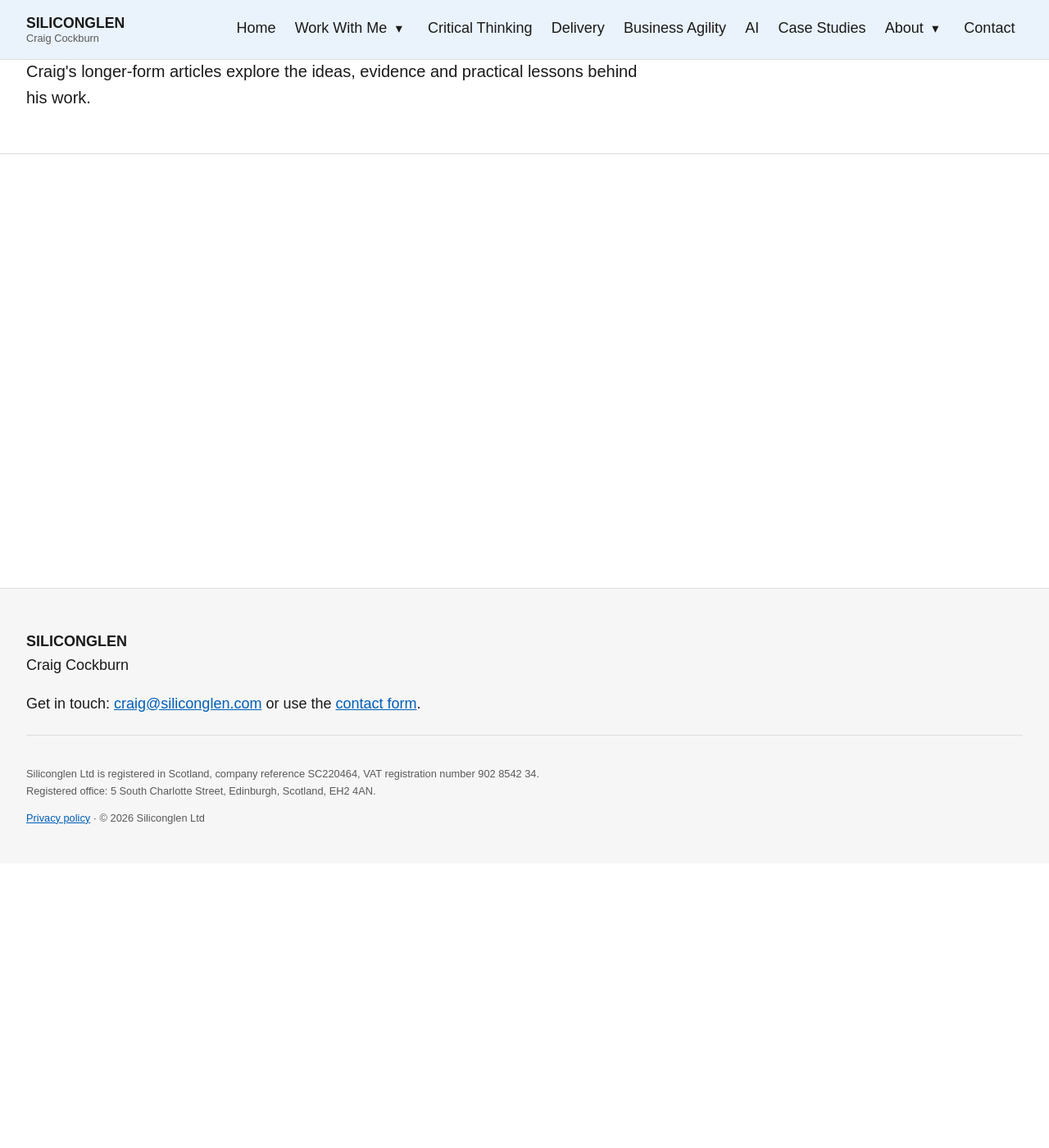
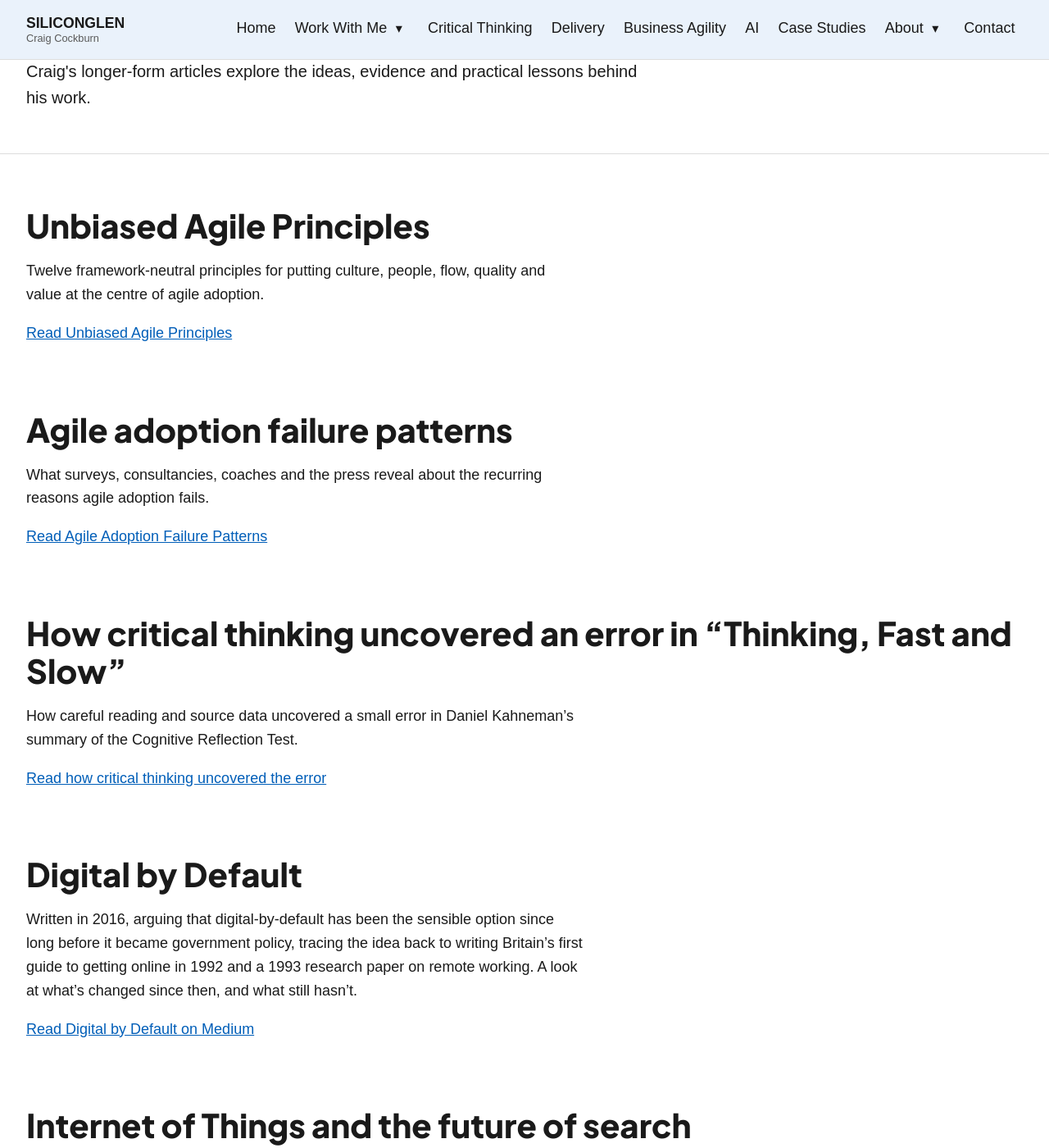
Before and after one commit to siliconglen/siliconglen-site, a Jekyll site: the page built from insights/index.md, in a window 1280 px wide and 1400 px high, scrolled down 196 px. Shown: the whole window at 82% size. Built offline with Jekyll 4.4.1, drawn with Linux system fonts in a browser that asks for light colours; some of the changed text lies outside the part shown.

Commit message:
Add first batch of Insights articles

```diff
--- a/assets/css/main.css
+++ b/assets/css/main.css
@@ -62,6 +62,15 @@ h3 { margin: 0 0 .5rem; font-size: 1.25rem; }
 .prose > h3 { margin: clamp(3rem, 6vw, 4rem) 0 .5rem; }
 .prose > h2 + h3 { margin-top: 1.75rem; }
 .prose > h4 { margin: 1.25rem 0 .25rem; }
+.publication-date { margin-top: 0; color: var(--muted); font-size: .95rem; }
+.table-scroll { max-width: 100%; overflow-x: auto; }
+.table-scroll:focus-visible { outline: .2rem solid var(--accent); outline-offset: .2rem; }
+.prose table { width: 100%; border-collapse: collapse; font-size: .95rem; }
+.prose th, .prose td { padding: .55rem .7rem; border: 1px solid var(--line); text-align: right; white-space: nowrap; }
+.prose th:first-child, .prose td:first-child { text-align: left; }
+.prose thead { background: var(--paper-2); }
+.correspondence { max-width: var(--measure); margin: 1.5rem 0; padding-left: 1.25rem; border-left: .25rem solid var(--accent); }
+.correspondence p { margin-block: 0 1rem; }
 .prose--case-studies > h2:not(:first-child) {
   padding-top: clamp(2rem, 4vw, 3rem);
   border-top: 1px solid var(--line);
--- a/insights/index.md
+++ b/insights/index.md
@@ -6,3 +6,33 @@ intro: Craig's longer-form articles explore the ideas, evidence and practical le
 description: "Longer-form articles and insights from Craig Cockburn."
 permalink: /insights/
 ---
+
+## Unbiased Agile Principles
+
+Twelve framework-neutral principles for putting culture, people, flow, quality and value at the centre of agile adoption.
+
+[Read Unbiased Agile Principles]({{ '/insights/unbiased-agile-principles/' | relative_url }})
+
+## Agile adoption failure patterns
+
+What surveys, consultancies, coaches and the press reveal about the recurring reasons agile adoption fails.
+
+[Read Agile Adoption Failure Patterns]({{ '/insights/agile-adoption-failure-patterns/' | relative_url }})
+
+## How critical thinking uncovered an error in “Thinking, Fast and Slow”
+
+How careful reading and source data uncovered a small error in Daniel Kahneman's summary of the Cognitive Reflection Test.
+
+[Read how critical thinking uncovered the error]({{ '/insights/critical-thinking-kahneman-correction/' | relative_url }})
+
+## Digital by Default
+
+Written in 2016, arguing that digital-by-default has been the sensible option since long before it became government policy, tracing the idea back to writing Britain's first guide to getting online in 1992 and a 1993 research paper on remote working. A look at what's changed since then, and what still hasn't.
+
+[Read Digital by Default on Medium](https://siliconglen.medium.com/digital-by-default-lets-make-it-happen-315d9d10a4f)
+
+## Internet of Things and the future of search
+
+Written in 2016, on why intermediary platforms (Skyscanner, job boards, Autotrader) still dominate search years after the idea was first floated that they'd be disrupted, and what that means for how search and discovery need to evolve, an argument that's only become more relevant with AI-driven search.
+
+[Read Internet of Things and the future of search on Medium](https://siliconglen.medium.com/the-internet-of-things-and-the-future-of-search-5f1f60a7aab0)
```
Also changed, not shown: DESIGN_STANDARDS.md (+3 -0 lines), insights/agile-adoption-failure-patterns/index.md (added, +42 -0 lines), insights/critical-thinking-kahneman-correction/index.md (added, +127 -0 lines), insights/unbiased-agile-principles/index.md (added, +37 -0 lines).
